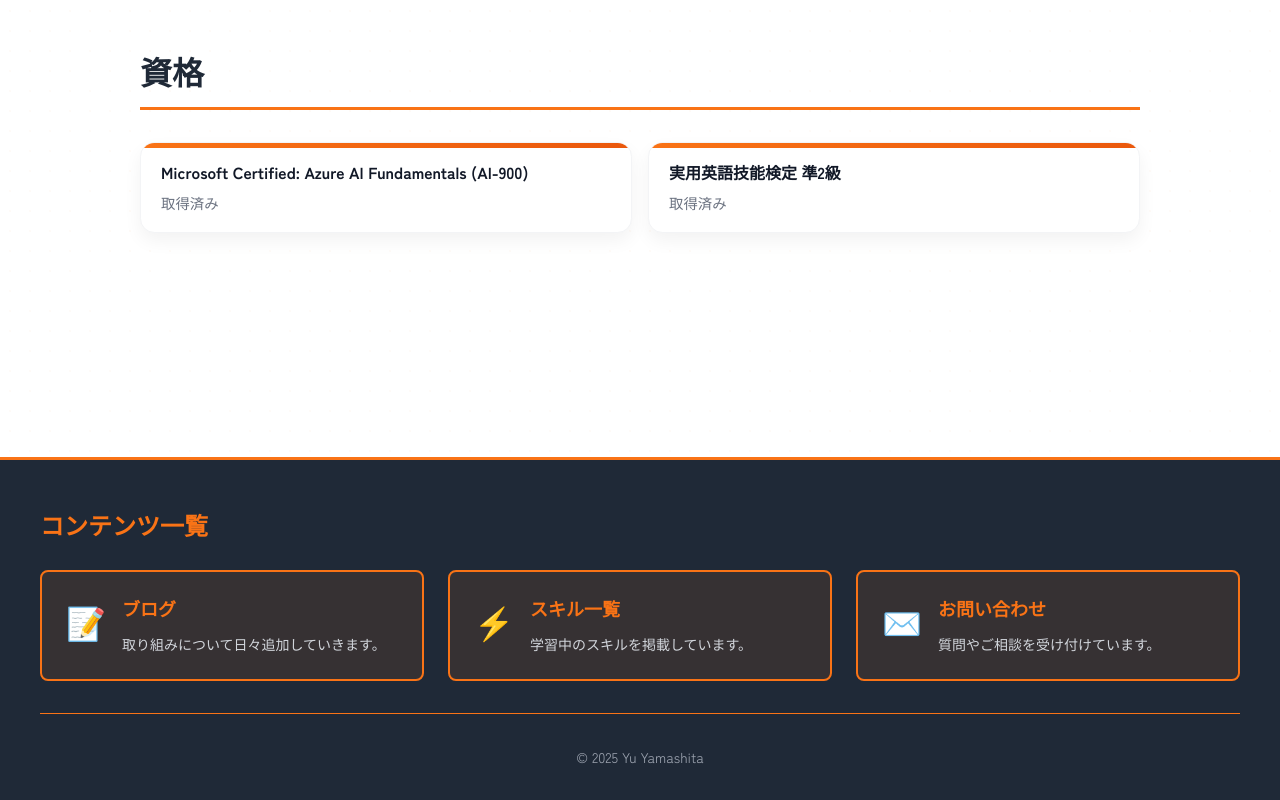
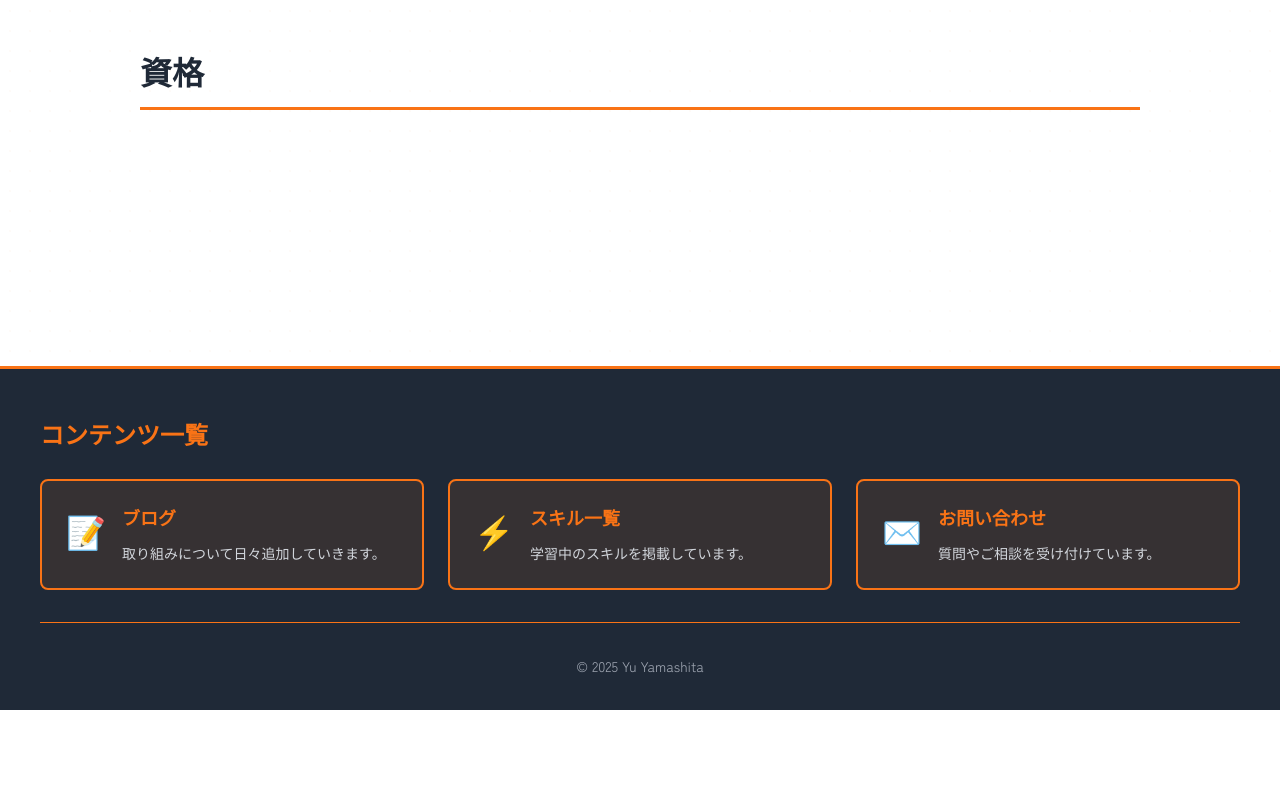
Before and after one commit to hattayu-05/react-next-portfolio, a Next.js app: page /about in a window 1280 px wide. Shown: the part 1199-1999 px from the top of the page. After the commit the page ends 1909 px from the top, so only its background shows below. Built offline with nearby package versions, Linux system fonts and the light colour scheme; no server answers.

Commit message:
資格欄を空白に

```diff
--- a/app/about/page.tsx
+++ b/app/about/page.tsx
@@ -47,16 +47,6 @@ export default function About() {
         <section className={styles.section}>
           <h2 className={styles.sectionTitle}>資格</h2>
           <div className={styles.certList}>
-            <div className={styles.certItem}>
-              <div className={styles.certName}>
-                Microsoft Certified: Azure AI Fundamentals (AI-900)
-              </div>
-              <div className={styles.certMeta}>取得済み</div>
-            </div>
-            <div className={styles.certItem}>
-              <div className={styles.certName}>実用英語技能検定 準2級</div>
-              <div className={styles.certMeta}>取得済み</div>
-            </div>
           </div>
         </section>
       </div>
```
